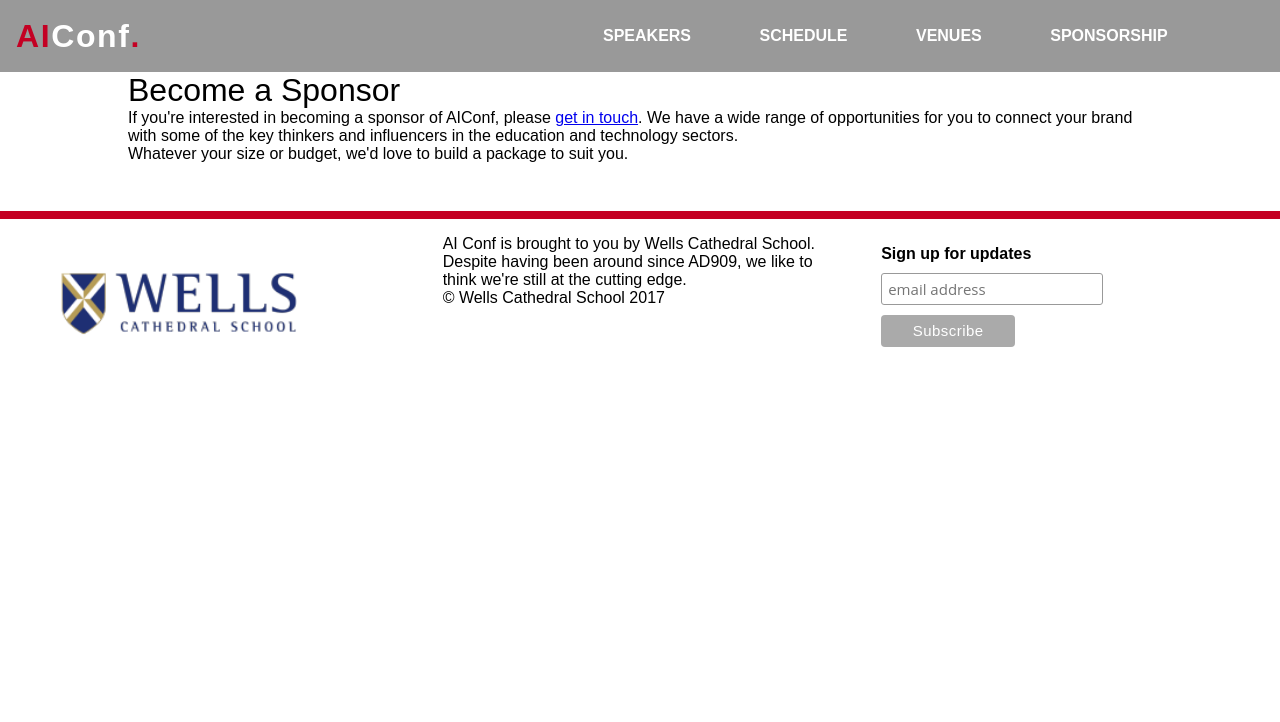
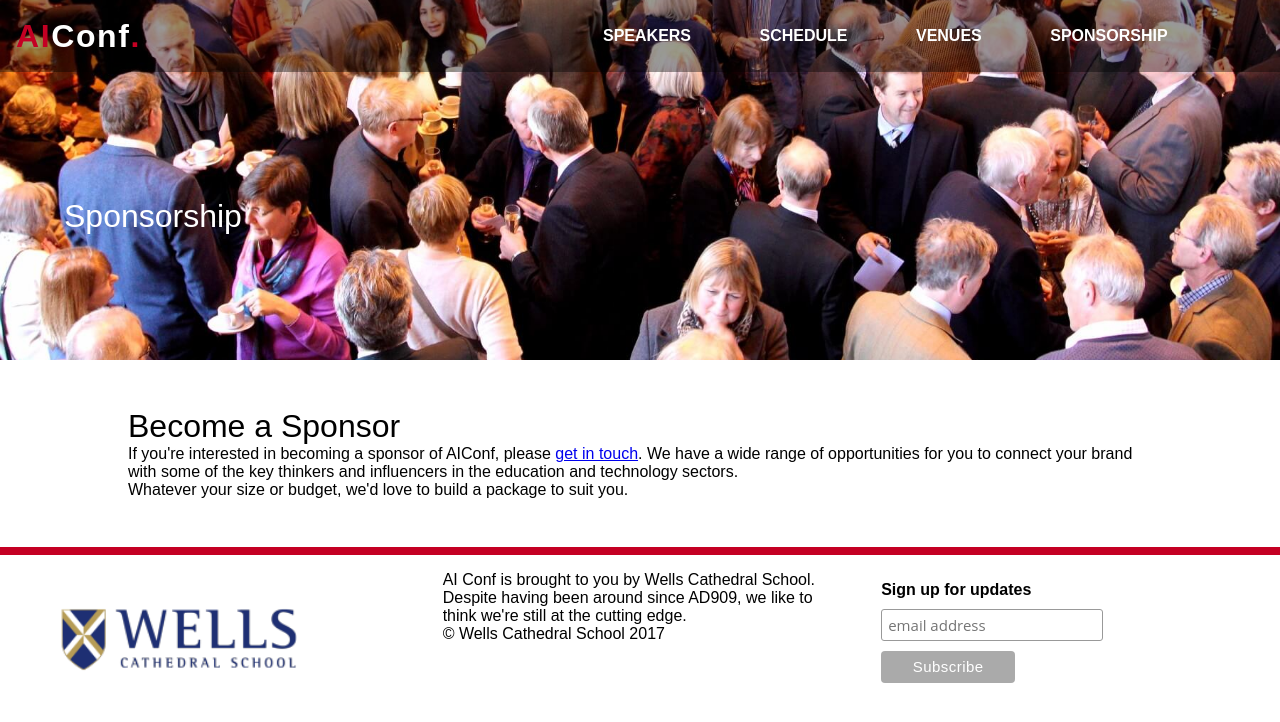
Before and after one commit to AIConf/aiconf.github.io, a Jekyll site: the page built from sponsorship.html, in a window 1280 px wide. Shown: the top 722 px of the page. Built offline with Jekyll 4.4.1, drawn with Linux system fonts in a browser that asks for light colours.

Commit message:
sponsorship banner

```diff
--- a/css/styles.scss
+++ b/css/styles.scss
@@ -91,6 +91,14 @@
 
 #schedule-page-title {
   background: url(/assets/img/audience_eavis.jpg) no-repeat center center;
+  background-size: cover;
+  color: $white;
+  text-align: left;
+  padding: 0 0 0 4em;
+}
+
+#sponsorship-page-title {
+  background: url(/assets/img/crowd_banner.jpg) no-repeat center center;
   background-size: cover;
   color: $white;
   text-align: left;
--- a/sponsorship.html
+++ b/sponsorship.html
@@ -3,7 +3,13 @@
 title: Sponsorship
 permalink: /sponsorship/
 ---
-<main class="sponsorship">
+<main>
+  <section class="page-title" id="sponsorship-page-title">
+    <div class="page-title-text">
+      <h2>Sponsorship</h2>
+    </div>
+  </section>
+  <section class="sponsorship">
     <h2>Become a Sponsor</h2>
 
     <p>If you're interested in becoming a sponsor of AIConf, please
@@ -12,4 +18,5 @@
     of the key thinkers and influencers in the education and technology sectors.</p>
 
     <p>Whatever your size or budget, we'd love to build a package to suit you.</p>
+  </section>
 </main>
```
Also changed, not shown: assets/img/crowd_banner.jpg (added). Lines whose indentation alone changed are shown as unchanged.
